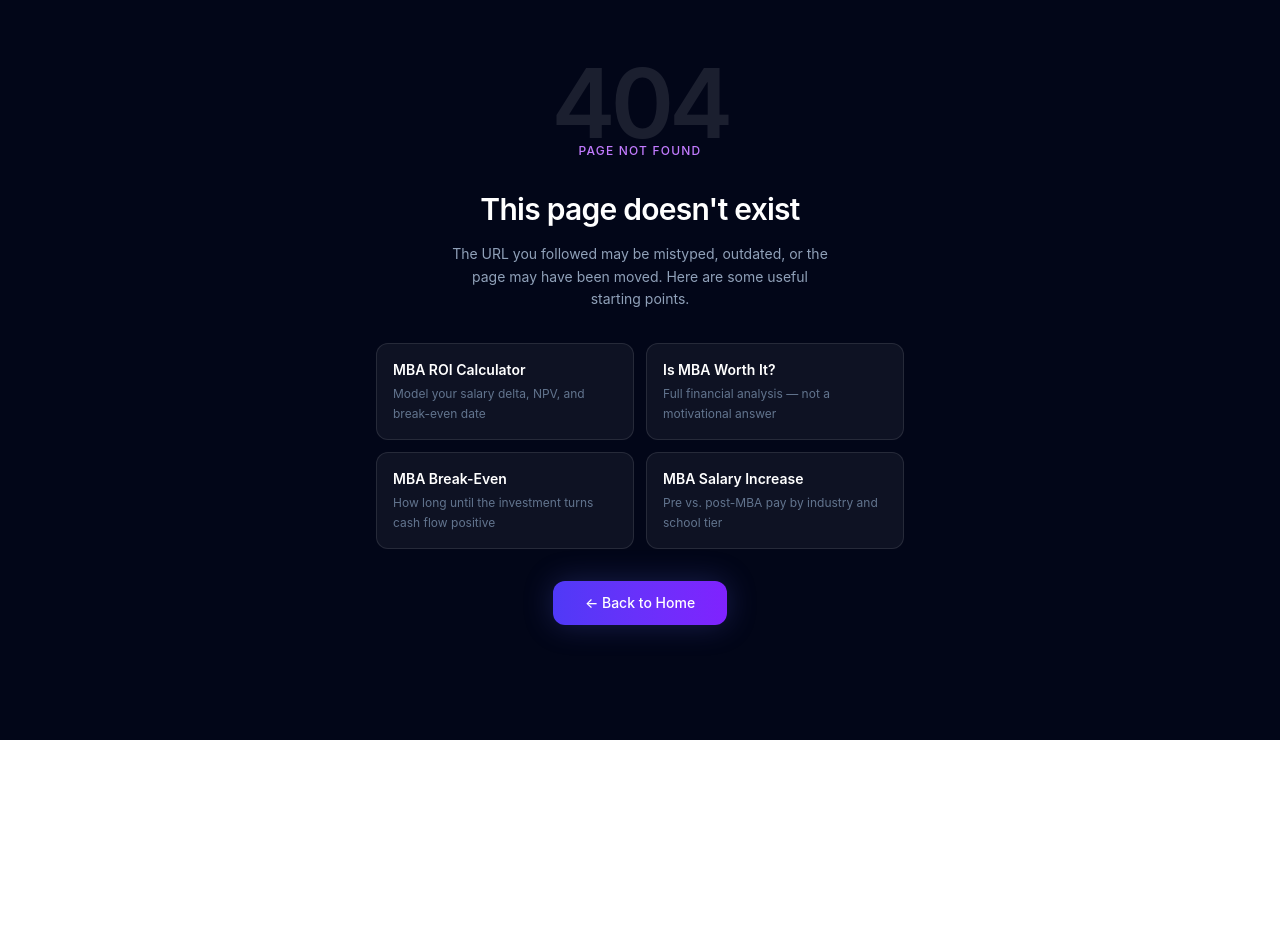
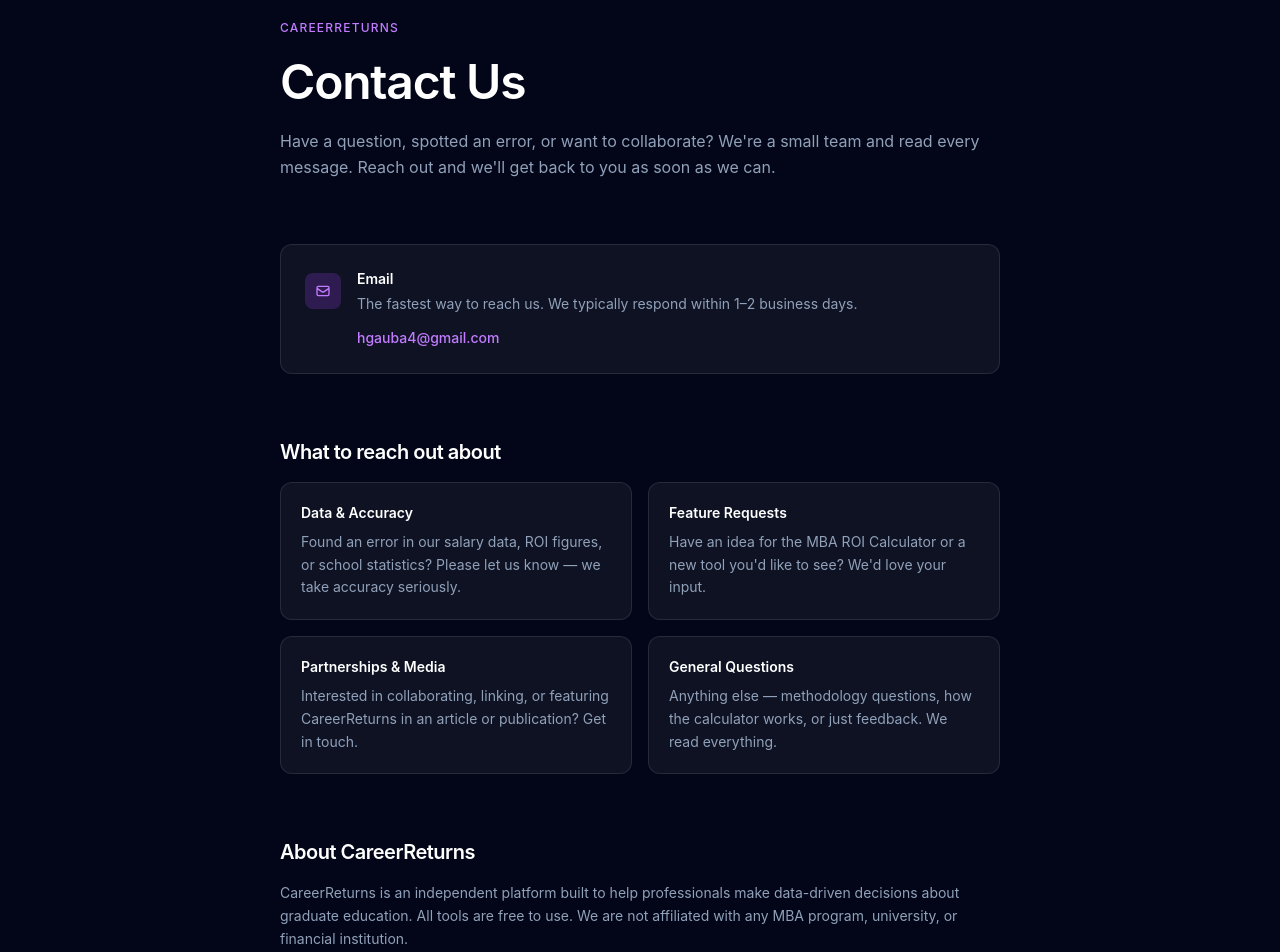
Before and after one commit to HrgChampion/careercapital, a Next.js app: page /contact in a window 1280 px wide. Before the commit this address had no page. Shown: the part 60-1012 px from the top of the page. Before the commit the page ends 800 px from the top, so only its background shows below. Built offline with nearby package versions, Linux system fonts and the light colour scheme.

Commit message:
sitemap and contact page added

```diff
--- /dev/null
+++ b/app/contact/page.tsx
@@ -0,0 +1,108 @@
+import Link from "next/link"
+
+export const metadata = {
+  title: "Contact | CareerReturns",
+  description:
+    "Get in touch with the CareerReturns team. Questions, feedback, or partnership inquiries — we'd love to hear from you.",
+}
+
+export default function ContactPage() {
+  return (
+    <main className="min-h-screen bg-slate-950 text-white relative overflow-hidden">
+
+      <div className="absolute inset-0 -z-10">
+        <div className="absolute -top-50 left-1/2 -translate-x-1/2 w-200 h-200 bg-violet-600/10 rounded-full blur-[140px]" />
+      </div>
+
+      <div className="max-w-3xl mx-auto px-4 sm:px-6 py-12 sm:py-20 space-y-10 sm:space-y-16">
+
+        <header className="space-y-4">
+          <p className="text-xs font-medium text-purple-400 uppercase tracking-widest">CareerReturns</p>
+          <h1 className="text-4xl sm:text-5xl font-semibold tracking-tight leading-tight">
+            Contact Us
+          </h1>
+          <p className="text-slate-400 text-base leading-relaxed">
+            Have a question, spotted an error, or want to collaborate? We&apos;re a small team and read
+            every message. Reach out and we&apos;ll get back to you as soon as we can.
+          </p>
+        </header>
+
+        <section className="space-y-6">
+          <div className="bg-white/5 border border-white/10 rounded-xl p-6 space-y-4">
+            <div className="flex items-start gap-4">
+              <div className="mt-1 flex-shrink-0 w-9 h-9 rounded-lg bg-purple-500/20 flex items-center justify-center">
+                <svg className="w-4 h-4 text-purple-400" fill="none" viewBox="0 0 24 24" stroke="currentColor" strokeWidth={2}>
+                  <path strokeLinecap="round" strokeLinejoin="round" d="M3 8l7.89 5.26a2 2 0 002.22 0L21 8M5 19h14a2 2 0 002-2V7a2 2 0 00-2-2H5a2 2 0 00-2 2v10a2 2 0 002 2z" />
+                </svg>
+              </div>
+              <div className="space-y-1">
+                <p className="text-white font-semibold text-sm">Email</p>
+                <p className="text-slate-400 text-sm leading-relaxed">
+                  The fastest way to reach us. We typically respond within 1–2 business days.
+                </p>
+                <a
+                  href="mailto:hgauba4@gmail.com"
+                  className="inline-block mt-2 text-purple-400 hover:text-purple-300 transition-colors text-sm font-medium"
+                >
+                  hgauba4@gmail.com
+                </a>
+              </div>
+            </div>
+          </div>
+        </section>
+
+        <section className="space-y-4">
+          <h2 className="text-xl font-semibold tracking-tight">What to reach out about</h2>
+          <div className="grid sm:grid-cols-2 gap-4">
+            {[
+              {
+                title: "Data & Accuracy",
+                desc: "Found an error in our salary data, ROI figures, or school statistics? Please let us know — we take accuracy seriously.",
+              },
+              {
+                title: "Feature Requests",
+                desc: "Have an idea for the MBA ROI Calculator or a new tool you'd like to see? We'd love your input.",
+              },
+              {
+                title: "Partnerships & Media",
+                desc: "Interested in collaborating, linking, or featuring CareerReturns in an article or publication? Get in touch.",
+              },
+              {
+                title: "General Questions",
+                desc: "Anything else — methodology questions, how the calculator works, or just feedback. We read everything.",
+              },
+            ].map((item) => (
+              <div key={item.title} className="bg-white/5 border border-white/10 rounded-xl p-5 space-y-2">
+                <p className="text-white font-semibold text-sm">{item.title}</p>
+                <p className="text-slate-400 text-sm leading-relaxed">{item.desc}</p>
+              </div>
+            ))}
+          </div>
+        </section>
+
+        <section className="space-y-4">
+          <h2 className="text-xl font-semibold tracking-tight">About CareerReturns</h2>
+          <p className="text-slate-400 text-sm leading-relaxed">
+            CareerReturns is an independent platform built to help professionals make data-driven
+            decisions about graduate education. All tools are free to use. We are not affiliated with
+            any MBA program, university, or financial institution.
+          </p>
+        </section>
+
+        <footer className="border-t border-white/10 pt-8 text-center text-slate-500 text-xs space-y-2">
+          <p>
+            <Link href="/" className="hover:text-slate-300 transition-colors">Home</Link>
+            {" · "}
+            <Link href="/mba-roi-calculator" className="hover:text-slate-300 transition-colors">MBA ROI Calculator</Link>
+            {" · "}
+            <Link href="/privacy" className="hover:text-slate-300 transition-colors">Privacy Policy</Link>
+            {" · "}
+            <Link href="/terms" className="hover:text-slate-300 transition-colors">Terms of Service</Link>
+          </p>
+          <p>Rational decisions. Compounding outcomes.</p>
+        </footer>
+
+      </div>
+    </main>
+  )
+}
```
Also changed, not shown: 1 other file (tests, documents, lock files or other folders).
